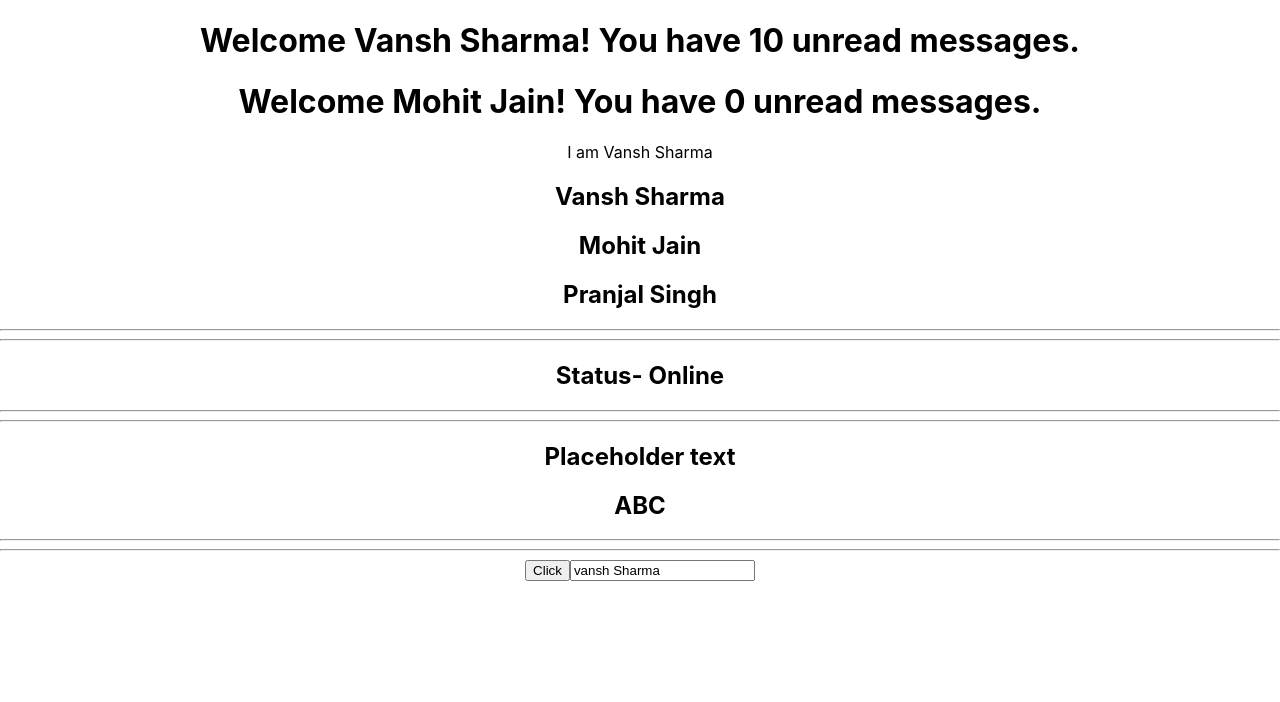
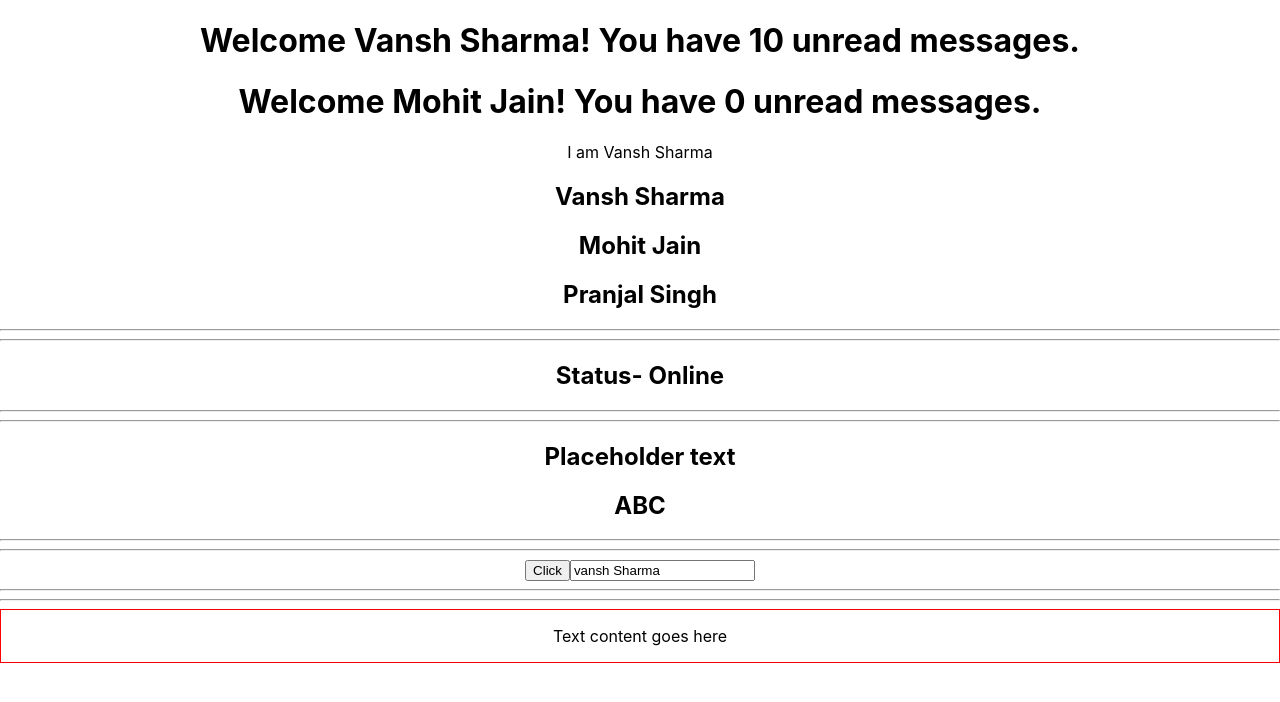
Before and after one commit to VanshSh/react-typescript-demo, a React (Create React App) app: page / in a window 1280 px wide. Shown: the top 702 px of the page. Built offline with nearby package versions, Linux system fonts and the light colour scheme.

Commit message:
React style

```diff
--- a/src/App.tsx
+++ b/src/App.tsx
@@ -1,5 +1,6 @@
 import './App.css'
 import Button from './components/Button'
+import { Container } from './components/Container'
 import Greet from './components/Greet'
 import Heading from './components/Heading'
 import Input from './components/Input'
@@ -59,6 +60,11 @@
                     value='vansh Sharma'
                     handleChange={(event) => console.log(event)}
                 />
+                <hr />
+                <hr />
+                <Container
+                    styles={{ border: '1px solid red', padding: '1rem' }}
+                />
             </div>
         </>
     )
--- /dev/null
+++ b/src/components/Container.tsx
@@ -0,0 +1,6 @@
+type ContainerProps = {
+    styles: React.CSSProperties
+}
+export const Container = (props: ContainerProps) => {
+    return <div style={props.styles}>Text content goes here</div>
+}
```
